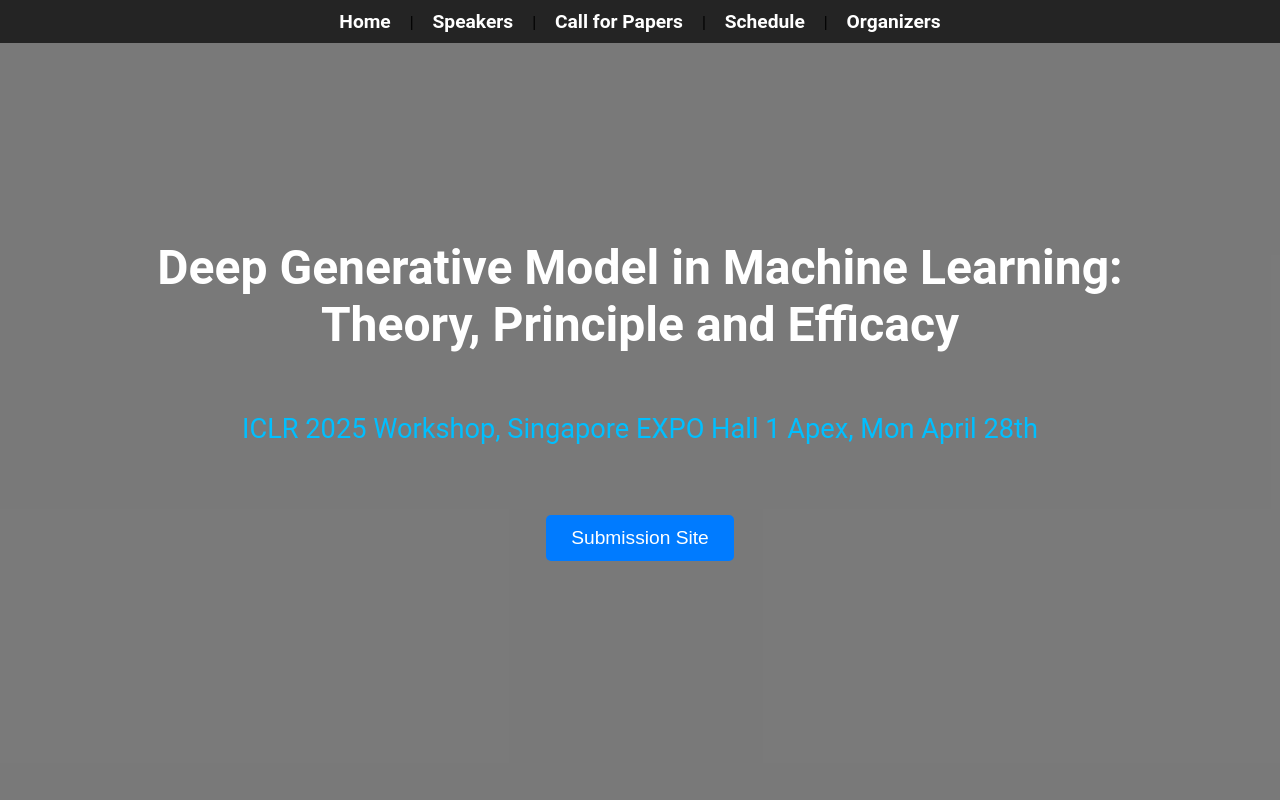
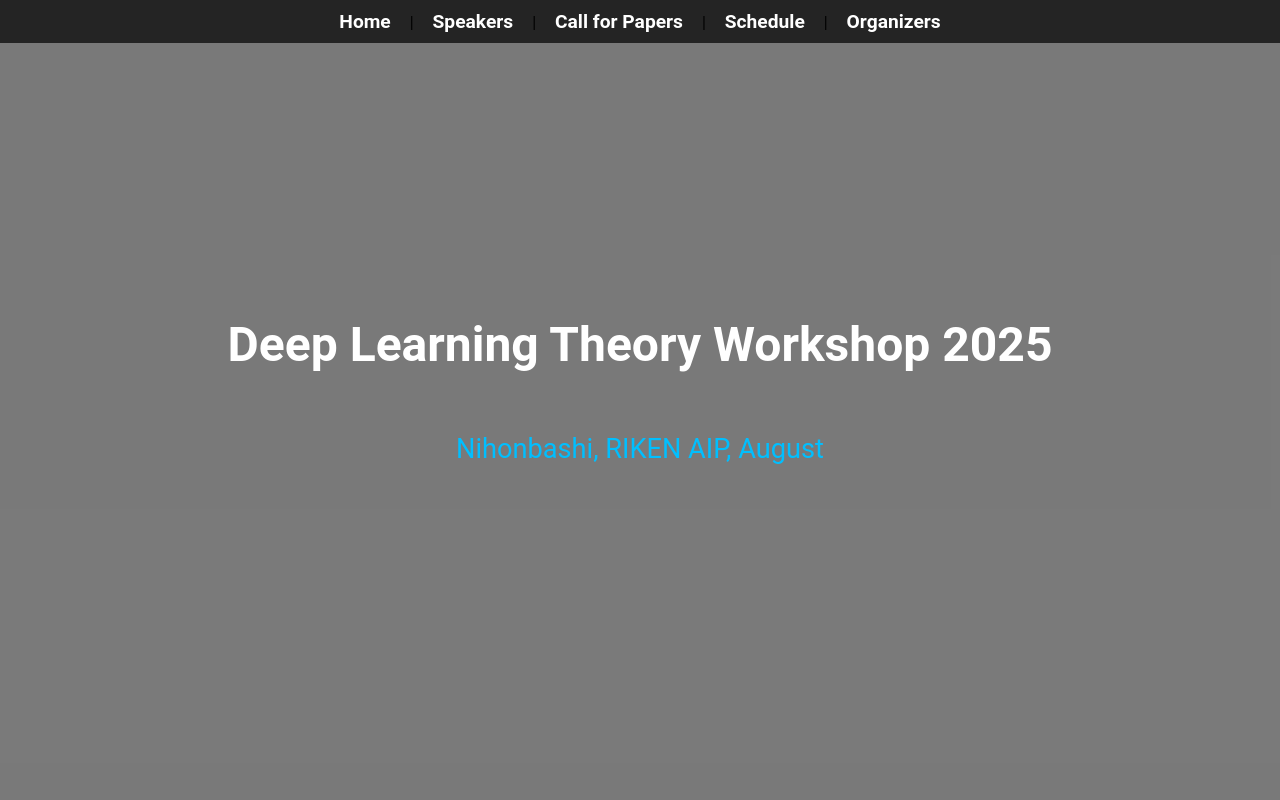
Before and after one commit to Delta-Workshop/deep-learning-theory-2025, a plain HTML site: page index.html in a window 1280 px wide. Shown: the top 800 px of the page. Drawn offline with Linux system fonts and the light colour scheme.

Commit message:
Update index.html

```diff
--- a/index.html
+++ b/index.html
@@ -4,7 +4,7 @@
     <meta charset="UTF-8">
     <meta name="viewport" content="width=device-width, initial-scale=1.0">
     <meta name="robots" content="noindex, nofollow">
-    <title>Deep Generative Model in Machine Learning: Theory, Principle and Efficacy</title>
+    <title>Deep Learning Theory Workshop 2025</title>
 
 
     <style>
@@ -351,15 +351,15 @@
 
         <div class="hero-text">
             <header>
-                <h1>Deep Generative Model in Machine Learning: <br> Theory, Principle and Efficacy</h1>
+                <h1>Deep Learning Theory Workshop 2025</h1>
             </header>
-            <p class="subtitle">ICLR 2025 Workshop, Singapore EXPO Hall 1 Apex, Mon April 28th</p>
+            <p class="subtitle">Nihonbashi, RIKEN AIP, August</p>
 <!--             <p class="subtitle">The Thirteenth International Conference on Learning Representations</p> -->
 <!--             <p style="color: #FFFFFF;">@Singapore EXPO</p>
             <p style="color: #FFFFFF;">	Mon April 28th</p> -->
-            <a href="https://openreview.net/group?id=ICLR.cc/2025/Workshop/DeLTa" target="_blank">
+<!--            <a href="https://openreview.net/group?id=ICLR.cc/2025/Workshop/DeLTa" target="_blank">
                 <button class="button">Submission Site</button>
-            </a>
+            </a> -->
         </div>
     </div>
 
```
